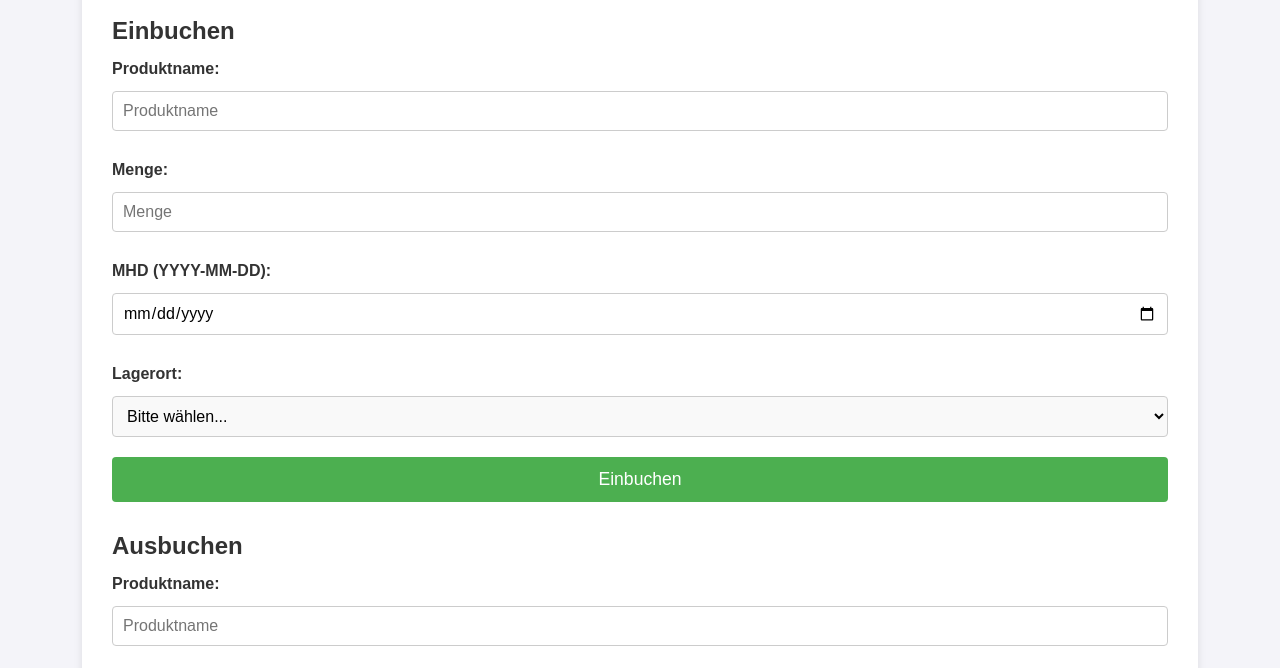
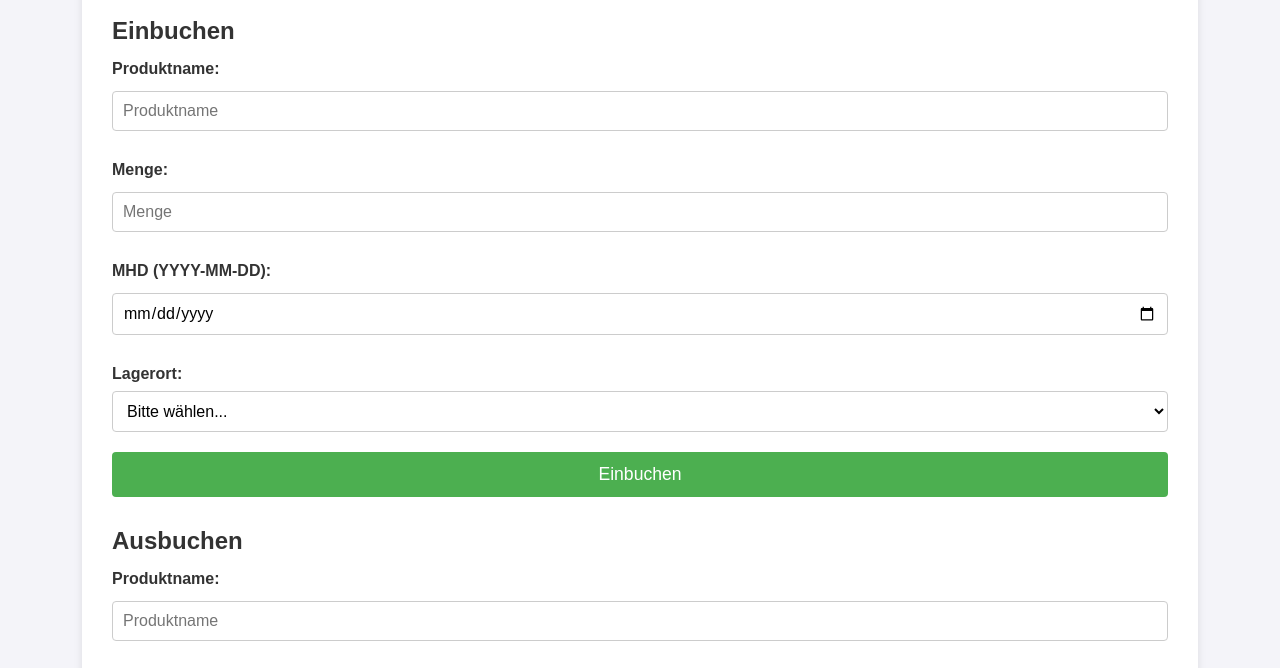
Before and after one commit to jansebald/ERP, a plain HTML site: page index.html in a window 1280 px wide. Shown: the part 128-796 px from the top of the page. Drawn offline with Linux system fonts and the light colour scheme.

Commit message:
Add files via upload

```diff
--- a/script.js
+++ b/script.js
@@ -13,6 +13,7 @@ let currentScannedItem = null;
 
 // Lagerorte in die Dropdown-Menüs laden
 function ladeLagerorte() {
+    console.log("ladeLagerorte wird ausgeführt");
     const einbuchenDropdown = document.getElementById("lagerortEinbuchen");
     const ausbuchenDropdown = document.getElementById("lagerortAusbuchen");
 
--- a/style.css
+++ b/style.css
@@ -188,3 +188,12 @@
 #etikettContainer {
     display: none !important;
   }
+
+  select {
+    display: block;
+    width: 100%;
+    padding: 10px;
+    font-size: 1em;
+    border: 1px solid #ccc;
+    background-color: #fff;
+  }
```
Lines whose indentation alone changed are shown as unchanged.
